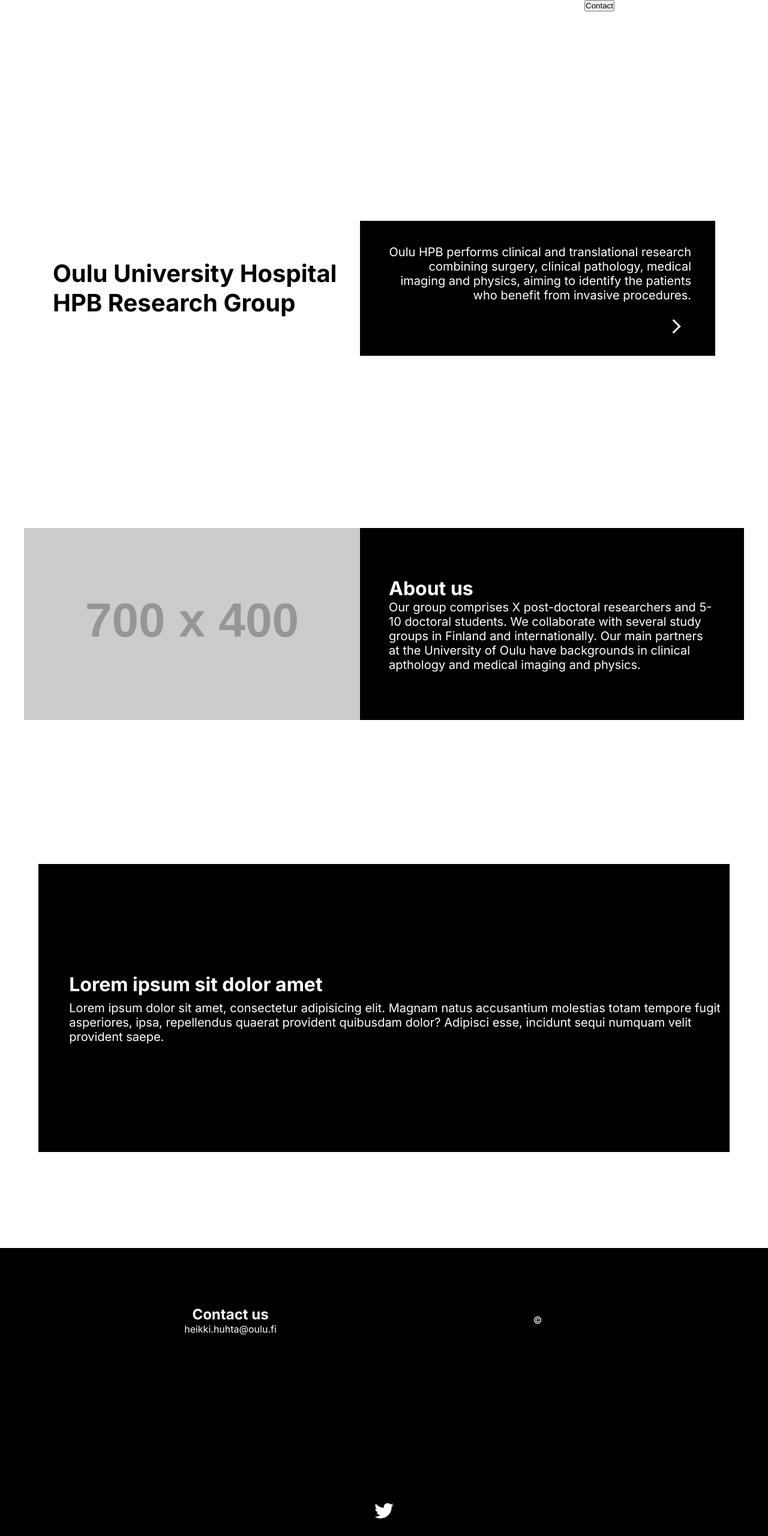
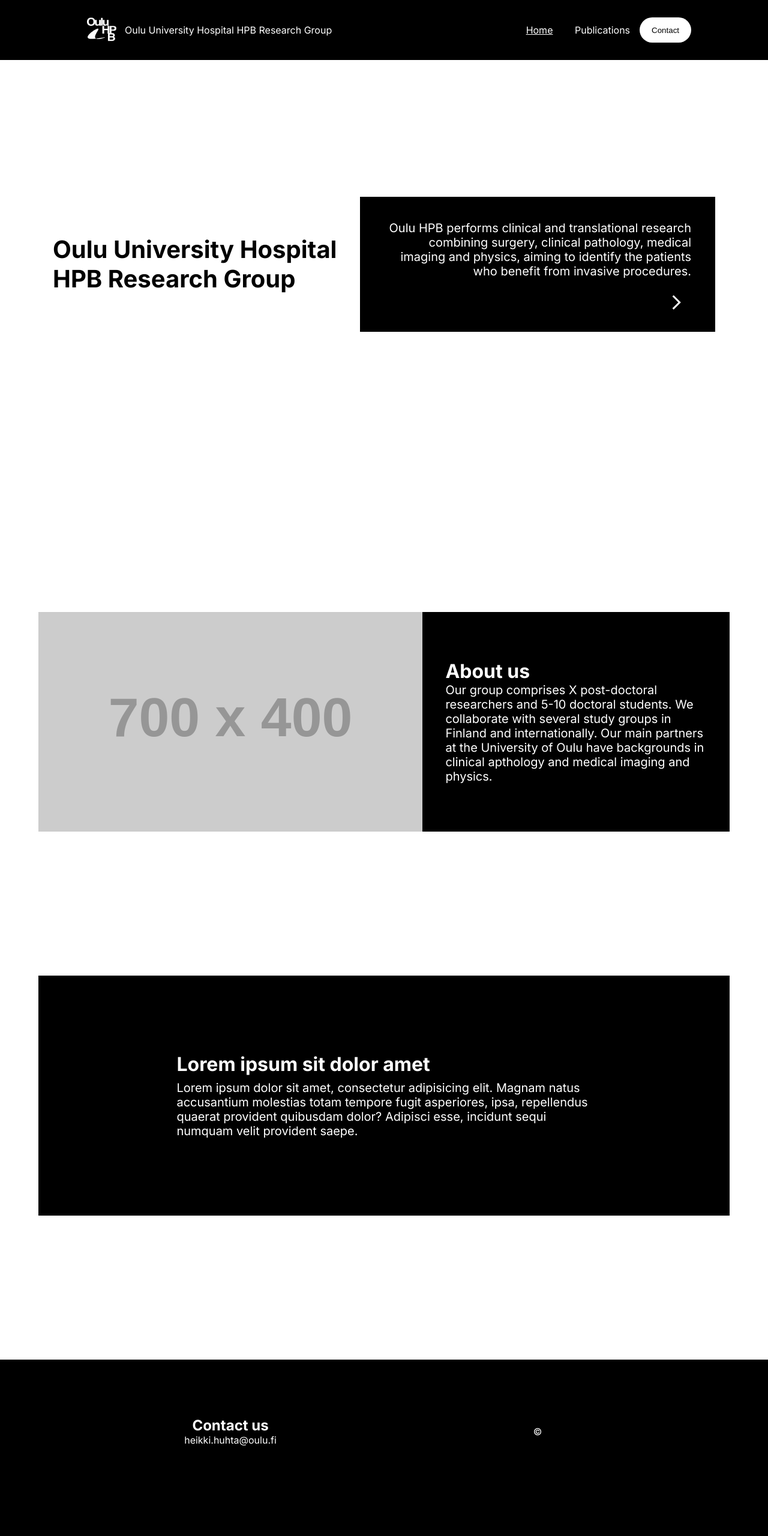
Before and after one commit to nuutti0/ouluhpb, a plain HTML site: page index.html in a window 1280 px wide. Shown: the top 2560 px of the page at 60% size. Drawn offline with Linux system fonts and the light colour scheme; placeholder pictures from the web are drawn by us; a script that the page names is missing.

Commit message:
Update index.css

```diff
--- a/style/index.css
+++ b/style/index.css
@@ -12,62 +12,67 @@ html {
 }
 
 
-.navbar-container {
+header {
     display: flex;
-    width: 100vw;
-    justify-content: center;
+    justify-content: flex-end;
+    align-items: center;
+    padding: 30px 10% 30px 10%;
     background-color: black;
+    color: white;
     font-family: 'Inter', sans-serif;
-    color: white;
-    position: fixed;
-    z-index: 1;
+    height: 40px;
 }
 
-.navbar {
-    display: flex;
-    width: 80vw;
-    height: 10vh;
-    justify-content: space-between;
+.logo {
+    width: 5em;
+    cursor: pointer;
+    filter: brightness(0) saturate(100%) invert(100%) sepia(0%) saturate(7379%) hue-rotate(68deg) brightness(113%) contrast(98%);
 }
 
-.navbar .logos {
-    align-self: center;
+.logos {
     display: flex;
-    justify-content: space-between;
+    justify-content: center;
     align-items: center;
+    margin-right: auto;
 }
 
-#title {
-    font-size: 1rem;
-    align-self: center;
-    color: white;
-    text-decoration: none;
-    padding-left: 3vw;
+.navlinks {
+    list-style: none;
+    text-align: right;
 }
 
-
-#links {
-    display: flex;
-    width: 30vw;
-    align-items: center;
-    justify-content: space-around;
+.navlinks li {
+    display: inline-block;
+    padding: 0px 1em;
 }
 
-#links a {
-    color: white;
-    text-decoration: none;
+.navlinks li a {
+    transition: all 0.3s ease 0s;
 }
 
-.uni-logo {
-    width: 6em;
-    filter: brightness(0) saturate(100%) invert(100%) sepia(0%) saturate(7379%) hue-rotate(68deg) brightness(113%) contrast(98%);
+.navlinks li a:hover {
+    color: lightgrey;
+}
+
+#contact {
+    padding: 1em 1.5em;
+    background-color: rgb(255, 255, 255);
+    border: none;
+    border-radius: 50px;
+    cursor: pointer;
+}
+
+#contact:hover {
+    background-color: rgba(197, 197, 197, 0.85);
 }
 
 main {
     display: flex;
-    height: 100vh;
+    height: auto;
     width: 100vw;
     justify-content: center;
+    min-height: 85vh;
+    padding-bottom: 15vh;
 }
 
 .main-title {
@@ -92,6 +97,7 @@ main {
     align-items: flex-end;
 }
 
+
 .arrow {
     padding-top: 2vh;
     filter: brightness(0) saturate(100%) invert(100%) sepia(0%) saturate(7379%) hue-rotate(68deg) brightness(113%) contrast(98%);
@@ -99,14 +105,16 @@ main {
 
 #description-container {
     width: 100vw;
-    height: 40vh;
+    height: auto;
     display: flex;
+    position: relative;
     justify-content: center;
+    padding: 15vh 0 15vh 0;
 }
 
 #description {
     background-color: black;
-    width: 50vw;
+    width: 40vw;
     height: auto;
     display: flex;
     flex-direction: column;
@@ -114,7 +122,6 @@ main {
     align-items: center;
     justify-content: center;
 }
-
 
 #description h2 {
     font-size: 2rem;
@@ -127,49 +134,50 @@ main {
     color: white;
 }
 
+#description-image {
+    max-width: 50vw;
+}
+
 #description-center-box {
     display: flex;
     flex-direction: column;
     width: 85%;
 }
 
-
 #publications-info {
-    height: 80vh;
+    height: auto;
     display: flex;
     font-family: 'Inter', sans-serif;
     justify-content: space-around;
-    margin-top: 30vh;
     width: 100vw;
+    padding: 15vh 0 30vh 0;
 }
 
 #publications-about {
     display: flex;
     flex-direction: column;
-    width: 100%;
+    width: 60%;
     justify-content: center;
     align-self: center;
 }
 
 #publications-about h2 {
     font-size: 2rem;
-    padding: 0vh 0 0 4vw;
 }
 
 #publications-about p {
     font-size: 1.25rem;
-    padding: 1vh 0 0 4vw;
+    padding-top: 1vh;
 }
 
 #publications-links {
     display: grid;
-    grid-template-rows: 100px 100px 100px 100px;
-    width: 50vw;
+    width: auto;
     align-items: center;
+    height: auto;
     justify-content: center;
     font-weight: 600;
     font-size: 1.3rem;
-    grid-template-columns: 0.5fr;
     grid-template-rows: 1fr 1fr 0.1fr 1fr 1fr;
     grid-template-areas:
         "buffer1"
@@ -193,17 +201,11 @@ main {
     align-items: center;
 }
 
-.arrow-link {
-    width: 2vw;
-    padding-left: 1vw;
-    filter: brightness(0) saturate(100%) invert(100%) sepia(0%) saturate(7379%) hue-rotate(68deg) brightness(113%) contrast(98%);
-}
-
-
 #publications-container {
     background-color: black;
     color: white;
-    height: 60vh;
+    height: auto;
+    min-height: 50vh;
     width: 90vw;
     display: flex;
     font-family: 'Inter', sans-serif;
@@ -233,6 +235,7 @@ footer {
     width: 50%;
     align-items: center;
     justify-content: center;
+    text-align: center;
 }
 
 #xtra-info {
@@ -265,13 +268,8 @@ footer {
     width: 2em;
 }
 
-a:hover {
-    animation: shake 00.75s;
-}
-
-ul {
+footer ul {
     list-style: none;
-    text-align: center;
 }
 
 li a {
@@ -295,34 +293,18 @@ li a {
         animation: none;
         flex-direction: column;
         align-items: center;
-        height: 96vh;
+        min-height: 96vh;
 
     }
 
     #description {
-        height: 45vh;
-        width: 80vw;
+        width: 90%;
+        padding: 1em 0 1em 0;
     }
 
     #description-image {
-        width: 80vw;
-    }
-
-    .navbar {
-        height: 20vh;
-        justify-content: center;
-        flex-wrap: wrap;
-        width: 100vw;
-    }
-
-    .logos {
-        width: 60vw;
-        justify-content: space-between;
-    }
-
-
-    #links {
-        width: 100vw;
+        width: 90%;
+        max-width: none;
     }
 
     main {
@@ -340,17 +322,17 @@ li a {
     }
 
     #publications-info {
-        height: 150vh;
+        height: auto;
+    }
+
+    #publications-container {
+        flex-direction: column;
+        max-height: none;
+        padding: 1em 0 1em 0;
     }
 
     #publications-about {
-        width: 100%;
-        height: 50%;
-    }
-
-    #publications-container {
-        height: 100vh;
-        flex-direction: column;
+        width: 90%;
     }
 
     #publications-links {
@@ -381,7 +363,6 @@ li a {
 
 @media screen and (max-width: 600px) {
     #publications-links {
-        height: 30vh;
         width: 80%;
         align-self: center;
         grid-template-columns: 1fr;
@@ -399,10 +380,11 @@ li a {
         width: 100%;
         justify-content: center;
     }
+    #title {
+        display: none;
+    }
 }
-    @media screen and (max-height: 650px) {
 
-    }
 
 
 #title, #copyright {
@@ -416,5 +398,5 @@ li a {
 }
 
 #home {
-    font-style: italic;
+    text-decoration: underline;
 }
```
